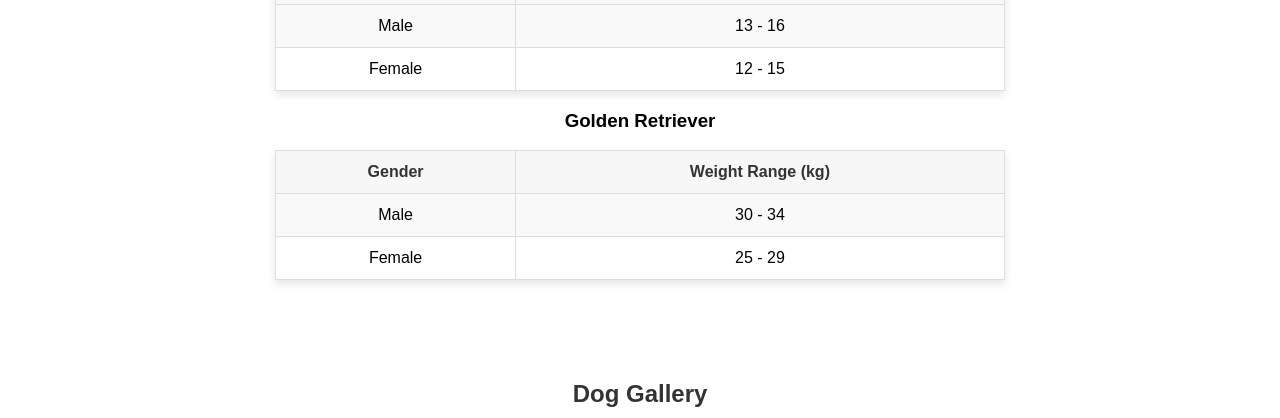
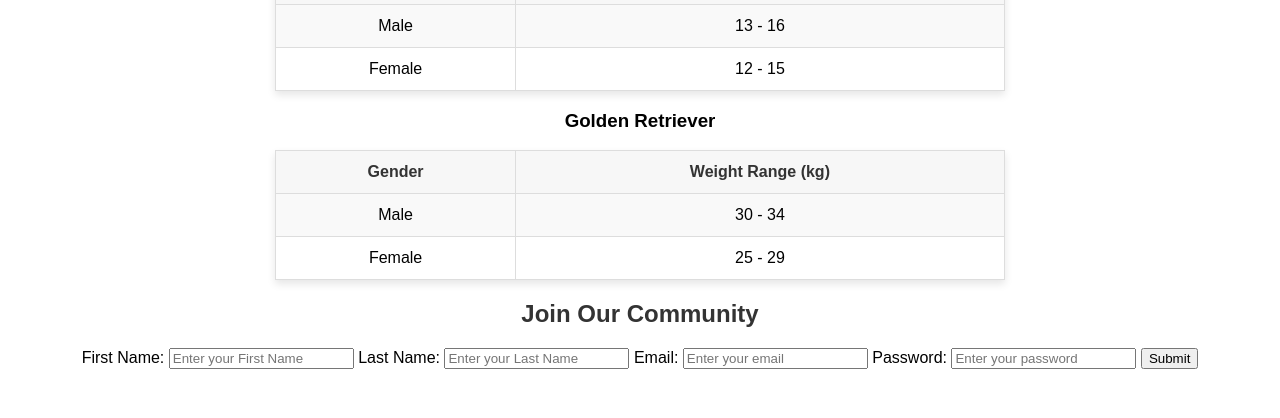
Before and after one commit to georgebretin/testwebsite-dogbreeds, a plain HTML site: page index.html in a window 1280 px wide. Shown: the part 1007-1425 px from the top of the page. Drawn offline with Linux system fonts and the light colour scheme.

Commit message:
Update index.html

```diff
--- a/index.html
+++ b/index.html
@@ -27,6 +27,7 @@
             <p>Your one-stop destination for everything about dogs.</p>
         </section>
 
+        <div class="main-content">
             <!-- Dog Breed Selector -->
             <section id="breed-selector" class="breed-section">
                 <h2>Select Dog Breed</h2>
@@ -40,7 +41,7 @@
                 </select>
             </section>
 
-        <!-- Dog Weight Tables -->
+            <!-- Dog Weight Tables and Form Section -->
             <section id="breed-weight-tables" class="table-section">
                 <h2>Breed Weight Information</h2>
 
@@ -119,7 +120,28 @@
                         </tr>
                     </table>
                 </div>
-        </section>
+
+                <!-- Form and Gallery Section Inline -->
+                <div class="form-gallery-container">
+                    <!-- Side Form Section -->
+                    <aside class="form-section">
+                        <h2>Join Our Community</h2>
+                        <form>
+                            <label for="first-name">First Name:</label>
+                            <input type="text" id="first-name" placeholder="Enter your First Name">
+
+                            <label for="last-name">Last Name:</label>
+                            <input type="text" id="last-name" placeholder="Enter your Last Name">
+
+                            <label for="email">Email:</label>
+                            <input type="email" id="email" placeholder="Enter your email">
+
+                            <label for="password">Password:</label>
+                            <input type="password" id="password" placeholder="Enter your password">
+
+                            <input type="submit" value="Submit">
+                        </form>
+                    </aside>
 
                     <!-- Gallery Section -->
                     <section id="gallery" class="gallery-section">
@@ -131,6 +153,9 @@
                             <img src="https://www.akc.org/wp-content/uploads/2017/11/English-Cocker-Spaniel-Slide03.jpg" alt="Dog 4">
                         </div>
                     </section>
+                </div>
+            </section>
+        </div>
 
         <!-- About Us Section -->
         <section id="about-us" class="about-section">
```
Lines whose indentation alone changed are shown as unchanged.
